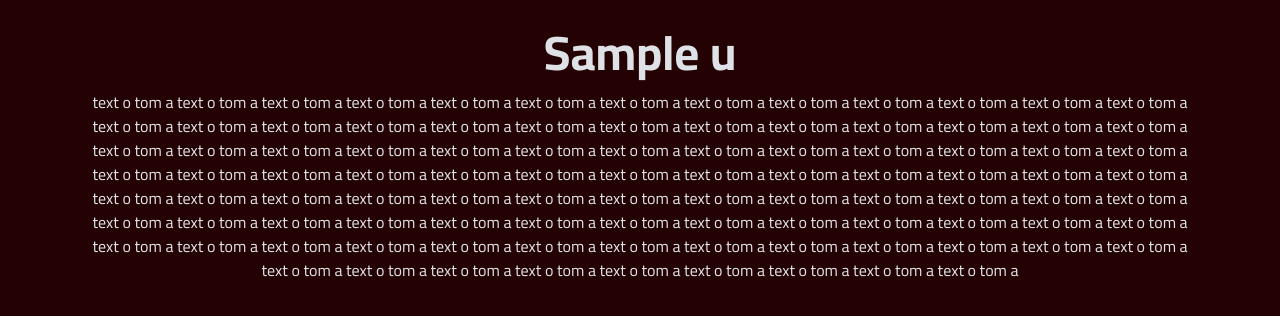
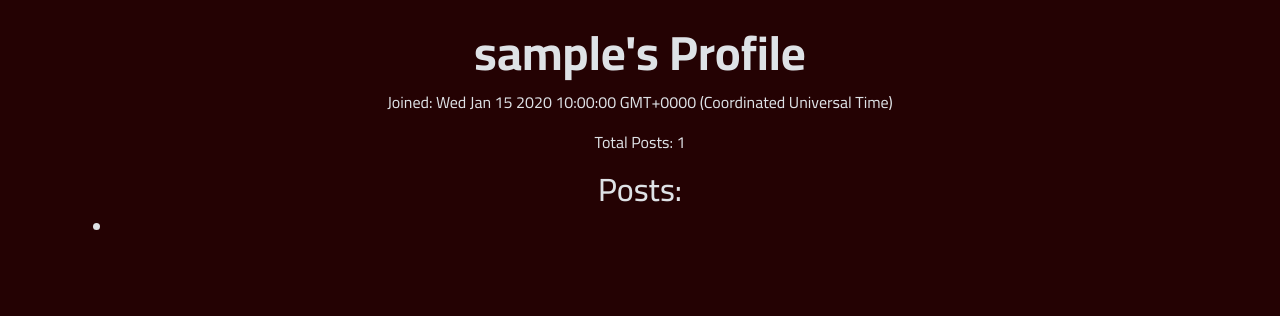
Before and after one commit to PedrexDev/blog, a Node server app: template views/user.ejs in a window 1280 px wide. Shown: the part 82-398 px from the top of the page. Run offline with Node 20, Linux system fonts and the light colour scheme; tables that the repository leaves empty hold one stand-in row (values such as "Sample post"); the template is opened without the code that fills it: values that come from a table or form of the project are taken from there, most other values are stand-ins (such as "Sample title", 1, 10 or a date in 2020); some libraries are stand-ins or nearby versions.

Commit message:
USER INFO PAGE!!!

```diff
--- a/models/post.js
+++ b/models/post.js
@@ -14,4 +14,4 @@
     created: {type: Date, default: Date.now}
 });
 
-module.exports =  mongoose.model("post", postSchema);
+module.exports = mongoose.model("Post", postSchema);
--- a/views/user.ejs
+++ b/views/user.ejs
@@ -1,8 +1,15 @@
 <% include ./partials/header.ejs %>
 
 <div class="container text-center">
-    <h1 class="display-5 fw-bold"><%= u.name %></h1>
-    <p>text o tom a text o tom a text o tom a text o tom a text o tom a text o tom a text o tom a text o tom a text o tom a text o tom a text o tom a text o tom a text o tom a text o tom a text o tom a text o tom a text o tom a text o tom a text o tom a text o tom a text o tom a text o tom a text o tom a text o tom a text o tom a text o tom a text o tom a text o tom a text o tom a text o tom a text o tom a text o tom a text o tom a text o tom a text o tom a text o tom a text o tom a text o tom a text o tom a text o tom a text o tom a text o tom a text o tom a text o tom a text o tom a text o tom a text o tom a text o tom a text o tom a text o tom a text o tom a text o tom a text o tom a text o tom a text o tom a text o tom a text o tom a text o tom a text o tom a text o tom a text o tom a text o tom a text o tom a text o tom a text o tom a text o tom a text o tom a text o tom a text o tom a text o tom a text o tom a text o tom a text o tom a text o tom a text o tom a text o tom a text o tom a text o tom a text o tom a text o tom a text o tom a text o tom a text o tom a text o tom a text o tom a text o tom a text o tom a text o tom a text o tom a text o tom a text o tom a text o tom a text o tom a text o tom a text o tom a text o tom a text o tom a text o tom a text o tom a text o tom a </p>
+    <h1 class="display-5 fw-bold"><%= user.username %>'s Profile</h1>
+    <p>Joined: <%= user.joined %></p>
+    <p>Total Posts: <%= user.posts.length %></p>
+    <h2>Posts:</h2>
+        <ul>
+            <% user.posts.forEach(function(post) { %>
+                <li><%= post.title %></li>
+            <% }); %>
+        </ul>
 </div>
 
 <% include ./partials/footer.ejs %>
```
Also changed, not shown: routes/blog.js (+33 -5 lines).
